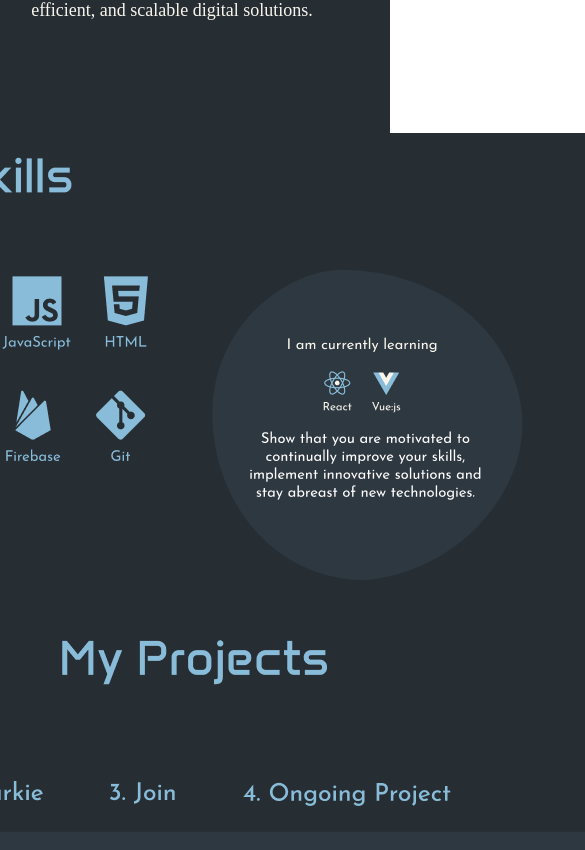
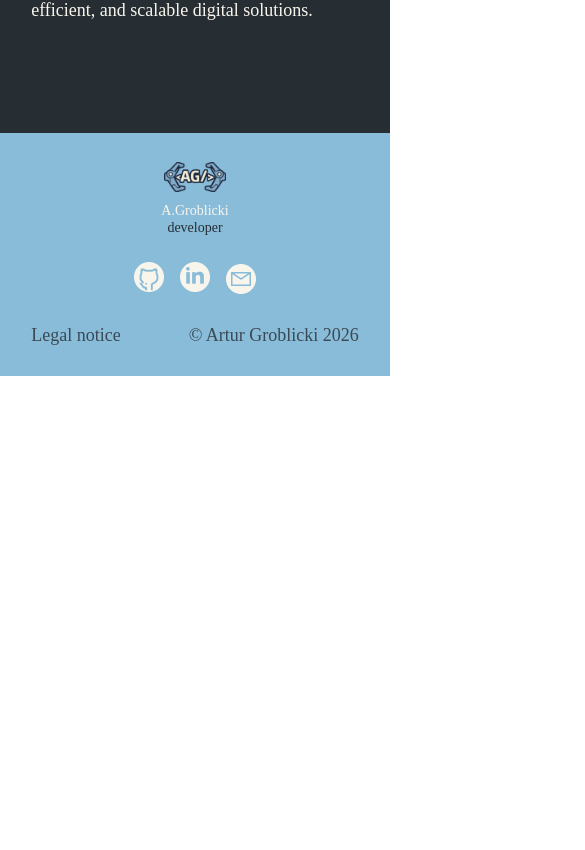
Before and after one commit to ArturGr/my-site, an Angular app: page / in a window 390 px wide. Shown: the part 1294-2144 px from the top of the page, 585 px wide, since content can reach past the window. After the commit the page ends 1670 px from the top, so only its background shows below. Built offline with nearby package versions, Linux system fonts and the light colour scheme.

Commit message:
Added "footer" and little correct for "Why me" section.

```diff
--- a/src/app/app.html
+++ b/src/app/app.html
@@ -1,9 +1,9 @@
 <app-hero-section /> <!-- hero section -->
 <app-menu-bar class="sticky" /> <!-- menu bar -> header -->
 <app-why-me-section /> <!-- why me section -->
-<app-my-skills-section /> <!-- my skills section -->
-<app-my-project-section /> <!-- my projects section -->
-<app-contact-me-section /> <!-- contact me section -->
-<app-footer /> <!-- footer section -->
+<app-my-skills-section style="display: none;"/> <!-- my skills section -->
+<app-my-project-section style="display: none;"/> <!-- my projects section -->
+<app-contact-me-section style="display: none;"/> <!-- contact me section -->
+<app-footer class="footer"/> <!-- footer section -->
 
 <router-outlet />
--- a/src/app/components/footer/footer.html
+++ b/src/app/components/footer/footer.html
@@ -1,8 +1,8 @@
-<div class="background footer-background-color">
-  <p>footer works!</p>
-  <div style="height: 150px; width: 100%;">
-    <p>
-      PLACEHOLDER
-    </p>
+<div class="background footer-class">
+  <div class="footer-class__author">
+    <p>Legal notice</p>
+    <p>© Artur Groblicki 2026</p>
   </div>
+  <app-my-logo class="footer-class__logo"/>
+  <app-social-media-buttons class="footer-class__social-btn"/>
 </div>
--- a/src/app/components/footer/footer.scss
+++ b/src/app/components/footer/footer.scss
@@ -1,5 +1,66 @@
 @use '../../../styles.scss';
 
-  .footer-background-color{
-    --background-color: #{styles.$primary-color};
+  .footer-class{
+    max-width: 1440px;
+    height: auto;
+    margin-left: auto;
+    margin-right: auto;
+    padding: 0px clamp(1.25rem, 8vw, 6.81rem);
+    background-color: styles.$primary-color;
+    display: flex;
+    flex-direction: row;
+    flex-wrap: nowrap;
+    align-content: center;
+    align-items: flex-end;
+    justify-content: space-between;
+    &__author{
+      p{
+        font-family: 'Josefin Sans';
+        font-style: normal;
+        font-weight: 400;
+        font-size: 18px;
+        line-height: 1.2;
+        color: styles.$secondary-dark-grey;
+        opacity: 0.8;
+      }
+    }
+    &__social-btn{
+      --flex-direction: row;
+      --githubDef:url("/img/social-media-buttons/github/dark.png");
+      --githubHov:url("/img/social-media-buttons/github/white.png");
+      --linkedinbDef:url("/img/social-media-buttons/linkedin/dark.png");
+      --linkedinHov:url("/img/social-media-buttons/linkedin/white.png");
+      --emailDef:url("/img/social-media-buttons/email/dark.png");
+      --emailHov:url("/img/social-media-buttons/email/white.png");
+    }
   }
+
+  @media screen and (max-width:768px) {
+    .footer-class{
+      flex-direction: column;
+      align-items: center;
+      height: 100%;
+      margin: 30px 0px;
+      &__logo{
+        bottom: calc(100% - 74px - 2 * 30px);
+      }
+      &__author{
+        top: calc(100% - 21.6px);
+        height: auto;
+        width: 100%;
+        display: flex;
+        flex-direction: row;
+        flex-wrap: nowrap;
+        align-content: center;
+        align-items: flex-end;
+        justify-content: space-between;
+      }
+      &__social-btn{
+        bottom: calc((100% - 2 * 30px - 21.6px - 74px) / 2 + 21.6px + 30px / 2);;
+        --githubDef:url("/img/social-media-buttons/github/mobile.png");
+        --linkedinbDef:url("/img/social-media-buttons/linkedin/mobile.png");
+        --emailDef:url("/img/social-media-buttons/email/mobile.png");
+    }
+    }
+
+  }
--- a/src/app/components/footer/footer.ts
+++ b/src/app/components/footer/footer.ts
@@ -1,8 +1,10 @@
 import { Component } from '@angular/core';
+import { MyLogo } from "../my-logo/my-logo";
+import { SocialMediaButtons } from "../social-media-buttons/social-media-buttons";
 
 @Component({
   selector: 'app-footer',
-  imports: [],
+  imports: [MyLogo, SocialMediaButtons],
   templateUrl: './footer.html',
   styleUrl: './footer.scss',
 })
--- a/src/app/components/social-media-buttons/social-media-buttons.scss
+++ b/src/app/components/social-media-buttons/social-media-buttons.scss
@@ -1,5 +1,5 @@
 .social-btn{
-  width: 30px;
+  width: auto;
   height: auto;
   display: flex;
   flex-direction: var(--flex-direction,column);
@@ -21,15 +21,15 @@
       }
     };
     &__linkedin {
-      background-image: var(--githubDef,url("/img/social-media-buttons/linkedin/default.png"));
+      background-image: var(--linkedinbDef,url("/img/social-media-buttons/linkedin/default.png"));
       &:hover{
-        background-image: var(--githubHov,url("/img/social-media-buttons/linkedin/hover-blue.png"));
+        background-image: var(--linkedinHov,url("/img/social-media-buttons/linkedin/hover-blue.png"));
       }
     };
     &__email {
-      background-image: var(--githubDef,url("/img/social-media-buttons/email/default.png"));
+      background-image: var(--emailDef,url("/img/social-media-buttons/email/default.png"));
       &:hover{
-        background-image: var(--githubHov,url("/img/social-media-buttons/email/hover-blue.png"));
+        background-image: var(--emailHov,url("/img/social-media-buttons/email/hover-blue.png"));
       }
     };
 
--- a/src/app/components/why-me-section/why-me-section.html
+++ b/src/app/components/why-me-section/why-me-section.html
@@ -4,7 +4,7 @@
     <div class="why-me-section__inhalt" (mouseenter)="triggerAnimation()">
       <div class="why-me-section__inhalt__animated">
         <div class="why-me-section__inhalt__animated--location">
-          <div class="why-me-section__inhalt__animated--background" [class.active]="isAnimatingWhySlide">
+          <div class="why-me-section__inhalt__animated--background" [class.active]="isAnimatingWhySlide()">
             <img [src]="'./img/why-me-icons/' + slides[currentSlideIndex()].icon" alt="Icon">
           </div>
           <div class="why-me-section__inhalt__animated--text">
@@ -14,7 +14,7 @@
             <span>
               {{ displayText().substring(getHighlightIndex(displayText())) }}
             </span>
-            <span class="cursor" [class.active]="isAnimatingWhySlide">|</span>
+            <span class="cursor" [class.active]="isAnimatingWhySlide()">|</span>
           </div>
         </div>
       </div>
--- a/src/app/components/why-me-section/why-me-section.ts
+++ b/src/app/components/why-me-section/why-me-section.ts
@@ -16,27 +16,25 @@ export class WhyMeSection extends MenuBar {
   ];
   currentSlideIndex = signal(0);
   displayText = signal(this.slides[0].fullText);
-  isAnimatingWhySlide = false;
+  isAnimatingWhySlide = signal(false);
 
   //
   async triggerAnimation() {
-    if (this.isAnimatingWhySlide ) return;
-    this.isAnimatingWhySlide  = true;
-
-    for (let i = 0; i < this.slides.length; i++) {
+    if (this.isAnimatingWhySlide() ) return;
+    this.isAnimatingWhySlide.set(true);
+    for (let i = 1; i < this.slides.length; i++) {
+      await this.backspaceEffect();
       await this.runSlideCycle(i);
-      if (i < this.slides.length - 1) this.displayText.set('');
     }
-
-    this.resetToDefault();
+    await this.backspaceEffect();
+    await this.runSlideCycle(0);
+    this.isAnimatingWhySlide.set(false);
   }
 
   //
   private async runSlideCycle(index: number) {
     this.currentSlideIndex.set(index);
-    if (index !== 0 || this.displayText() === '') {
-      await this.typeEffect(this.slides[index].fullText);
-    }
+    await this.typeEffect(this.slides[index].fullText);
     return new Promise(res => setTimeout(res, 1000));
   }
 
@@ -55,13 +53,20 @@ export class WhyMeSection extends MenuBar {
   }
 
   //
-  private resetToDefault() {
-    this.currentSlideIndex.set(0);
-    this.displayText.set(this.slides[0].fullText);
-    this.isAnimatingWhySlide  = false;
+  private backspaceEffect(): Promise<void> {
+    return new Promise(resolve => {
+      let text = this.displayText();
+      const interval = setInterval(() => {
+        text = text.slice(0, -1);
+        this.displayText.set(text);
+        if (text.length === 0) {
+          clearInterval(interval);
+          resolve();
+        }
+      }, 50);
+    });
   }
 
-// Zwraca indeks końcowy dla highlightu (3 pierwsze litery, pomijając spacje)
 getHighlightIndex(text: string): number {
   let letterCount = 0;
   let i = 0;
--- a/src/styles.scss
+++ b/src/styles.scss
@@ -41,6 +41,18 @@ $white: white;
   height: 100%;
 }
 
+.footer{
+  background-color: $primary-color;
+  height: 214px;
+  width: 100%;
+  display: flex;
+  flex-direction: row;
+  flex-wrap: nowrap;
+  align-content: center;
+  align-items: center;
+  justify-content: center;
+}
+
 @media screen and (max-width:768px) {
 
 .sticky{
@@ -50,4 +62,9 @@ $white: white;
     width: 100%;
 }
 
+.footer{
+  height: 243px;
+  flex-direction: column;
 }
+
+}
```
